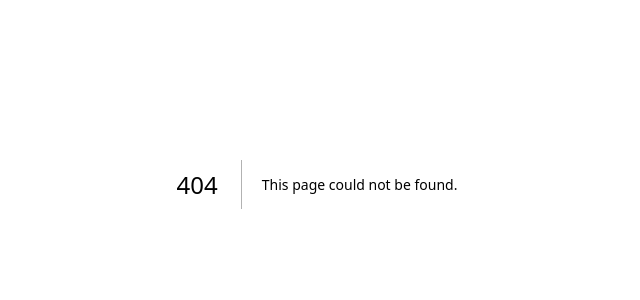
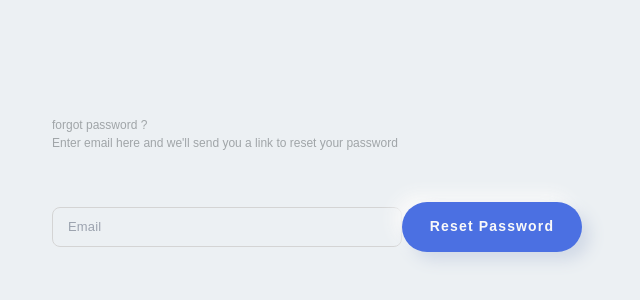
Before and after one commit to codingdrizzle/beksfel, a Next.js app: page /forgot-password in a window 1280 px wide. Before the commit this address had no page. Shown: the part 216-516 px from the top of the page, without its empty margins (323-963 px from the left). Built offline with nearby package versions, Linux system fonts and the light colour scheme.

Commit message:
working on forgot password

```diff
--- /dev/null
+++ b/pages/forgot-password.jsx
@@ -0,0 +1,32 @@
+import Link from 'next/link';
+import { useEffect, useState } from 'react';
+
+
+const ForgotPassword = () => {
+
+  const handleResestPassword = (event) => {
+    event.preventDefault()
+  }
+  return (
+    <div>
+
+      <div className="w-auto relative xs:w-full shadow-none md:w-full md:min-w-[1000px] min-h-[600px] h-[600px] bg-[#ecf0f3]
+      sm:shadow-auth-form-shadow-1 rounded-[12px] overflow-hidden">
+
+        <div className='relative flex justify-items-center  md:absolute top-0 w-[600px] h-full bg-[#ecf0f3]'>
+          <form className="flex flex-col justify-center items-center w-full h-full">
+            <h2 className="text-2xl py-4 font-semibold leading-[2] text-[#181818] uppercase">forgot password ?</h2>
+            <p className='flex flex-wrap font-semibold text-sm p-1 '>Enter email here and we&apos;ll send you a link to reset your password</p>
+            <input className="form-input" type="text" placeholder="Email" />
+            <button className="auth-button" onClick={handleResestPassword}>Reset Password</button>
+          </form>
+        </div>
+
+
+      </div>
+    </div>
+  )
+}
+
+
+export default ForgotPassword
--- a/pages/index.jsx
+++ b/pages/index.jsx
@@ -69,7 +69,7 @@
                                     <p className="text-sm leading-6 text-center tracking-[0.25px]">To keep connected with us please sign-in with your user credentials</p>
                                     <button className="auth-button switch-btn" onClick={() => setIsSwitched(true)}>LOGIN</button></>) :
                                 (<><h2 className="text-2xl py-4 font-semibold leading-[2] text-[#181818]">Hello there!</h2>
-                                    <p className="text-sm leading-6 text-center tracking-[0.25px]">Enter your register an account with us and get started...</p>
+                                    <p className="text-sm leading-6 text-center tracking-[0.25px]">Enter your account details to register with us and get started...</p>
                                     <button className="auth-button switch-btn" onClick={() => setIsSwitched(false)}>REGISTER</button></>)
                         }
                     </div>
```
Also changed, not shown: src/assets/forgot-password/undraw_forgot_password_re_hxwm.svg (added).
